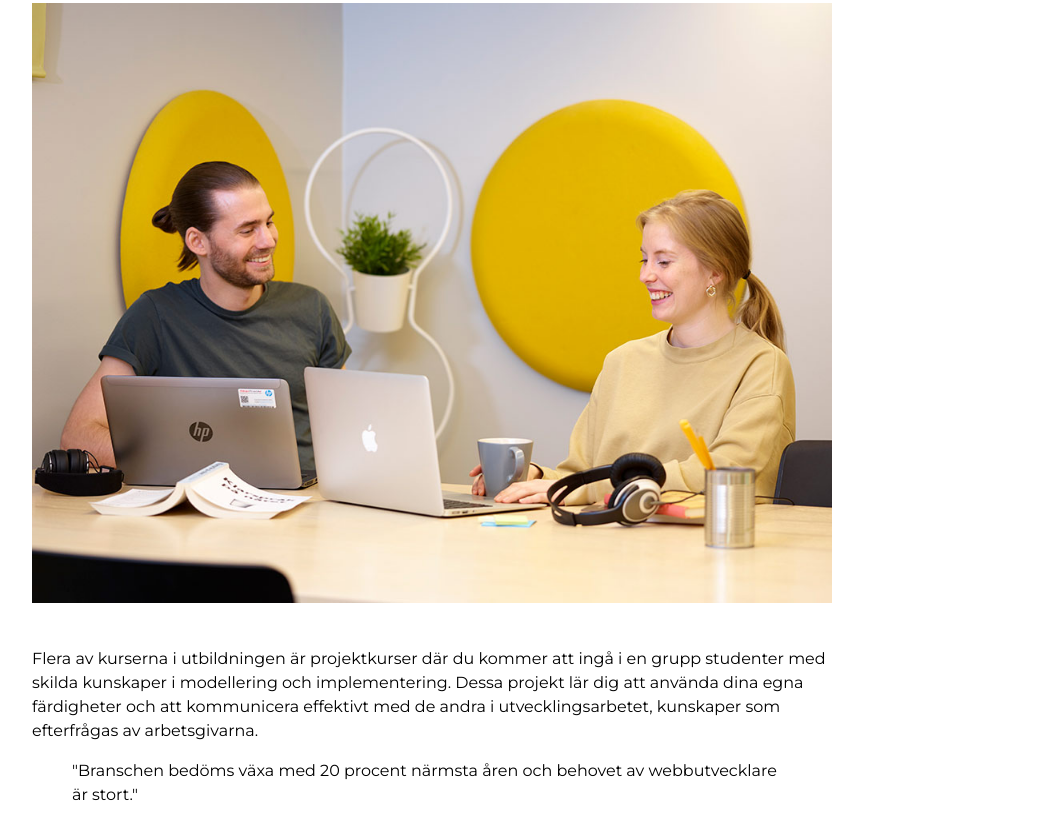
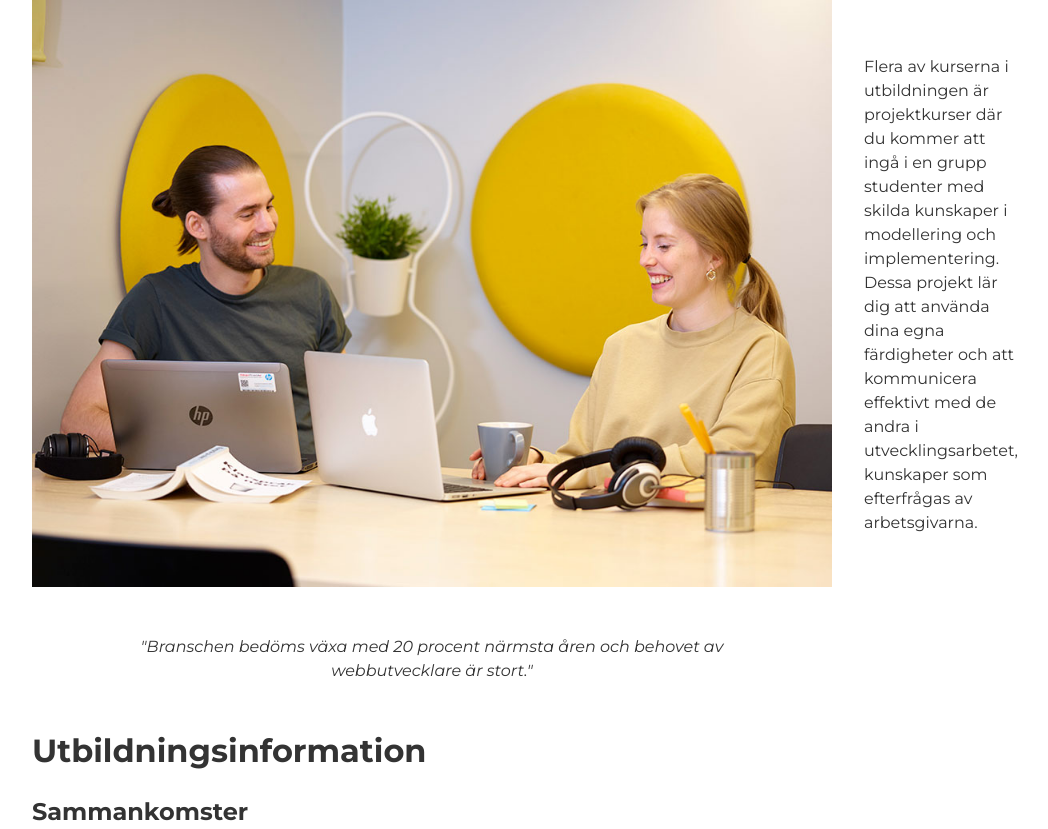
Before and after one commit to jannikeljusner/dt068g-labb2, a plain HTML site: page index.html in a window 1280 px wide. Shown: the part 1501-2330 px from the top of the page, without its empty margins (208-1256 px from the left). Drawn offline with Linux system fonts and the light colour scheme.

Commit message:
fixat kommentarer i CSS koden

```diff
--- a/style.css
+++ b/style.css
@@ -1,23 +1,30 @@
-/* Sätt typsnittet på hela sidan */
+/* =========================================
+   1. GRUNDINSTÄLLNINGAR & TYPOGRAFI
+   ========================================= */
+html {
+  font-size: 100%;
+}
+
 body {
   font-family: "Montserrat", sans-serif;
   margin: 0;
   padding: 0;
+  color: #333333;
+  background-color: #ffffff;
 }
 
+/* =========================================
+   2. STRUKTUR & LAYOUT
+   ========================================= */
 main {
-  max-width: 800px;
-  margin: 0 auto;
+  max-width: 800px; /* Begränsar radlängden för läsbarhet */
+  margin: 0 auto; /* Centrerar huvudinnehållet på skärmen */
   padding: 1rem;
 }
 
-html {
-  font-size: 100%;
-}
-
-header p {
-text-align: center;
-}
+/* =========================================
+   3. TEXT & RUBRIKER
+   ========================================= */
 h1 {
   font-size: 2.5rem;
   text-align: center;
@@ -33,47 +40,65 @@ h3 {
 
 p {
   font-size: 1rem;
-  line-height: 1.5;
+  line-height: 1.5; /* Lämpligt radavstånd */
 }
 
+header p {
+  text-align: center;
+  max-width: 800px;
+  margin: 0 auto;
+  padding: 0 1rem;
+}
+
+/* =========================================
+   4. BILDER & MEDIA
+   ========================================= */
 img {
-  max-width: 100%;
+  max-width: 100%; /* Gör alla bilder responsiva */
   height: auto;
   margin-bottom: 1.5rem;
 }
 
 .hero-bild {
-    width: 100%;
-    height: 400px;
-    object-fit: cover;
+  width: 100%;
+  height: 400px;
+  object-fit: cover;
 }
-
-.blockquote {
-  text-align: center;
-  max-width: 600px;
-  font-style: italic;
-  font-size: 1.1rem;
-  }
 
 .portratt {
   width: 150px;
+  height: 150px;
   object-fit: cover;
   border-radius: 50%;
   display: block;
   margin: 0 auto;
 }
 
+/* =========================================
+   5. CITAT (BLOCKQUOTE)
+   ========================================= */
+blockquote {
+  text-align: center;
+  max-width: 600px;
+  margin: 3rem auto;
+  font-style: italic;
+  font-size: 1.1rem;
+}
+
+/* =========================================
+   6. RESPONSIVITET (MEDIA QUERIES)
+   ========================================= */
 @media (min-width: 1024px) {
   .hero-bild {
     height: 500px;
+  }
 
-    .flex-rad {
+  .flex-rad {
     display: flex;
     align-items: center;
-    gap: 2rem; /
+    gap: 2rem;
   }
 
-  /* Ser till att bilden och texten tar upp exakt halva ytan var */
   .flex-rad img,
   .flex-rad p {
     flex: 1;
```
